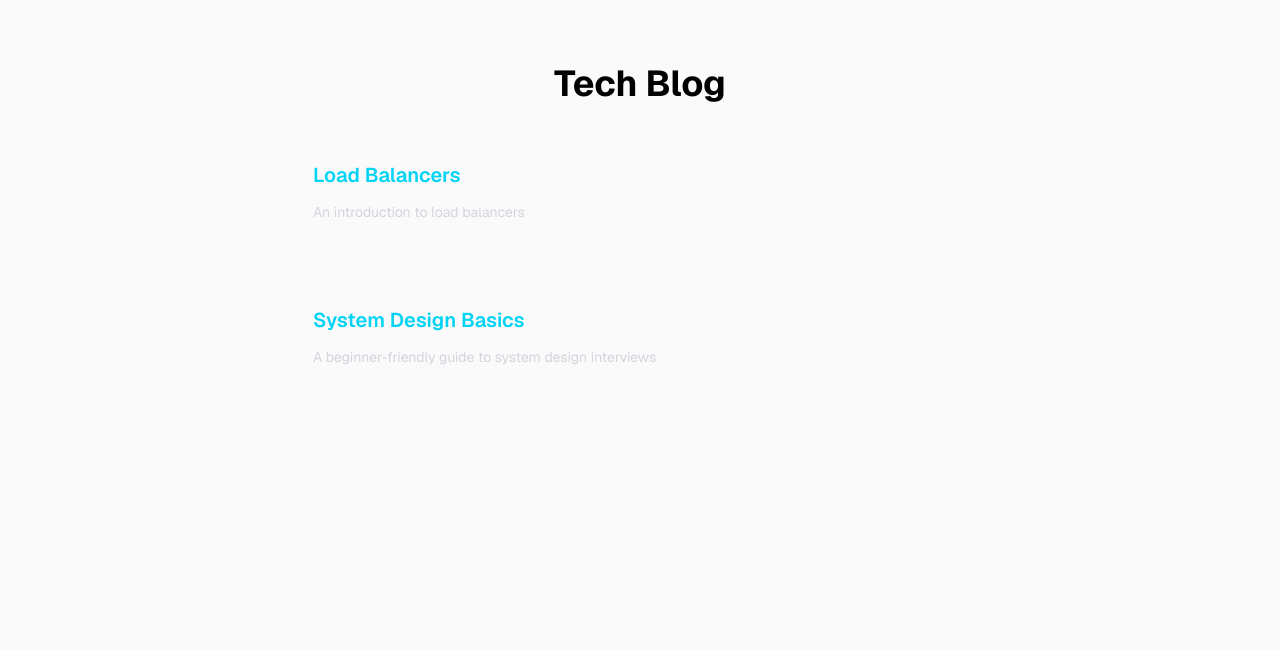
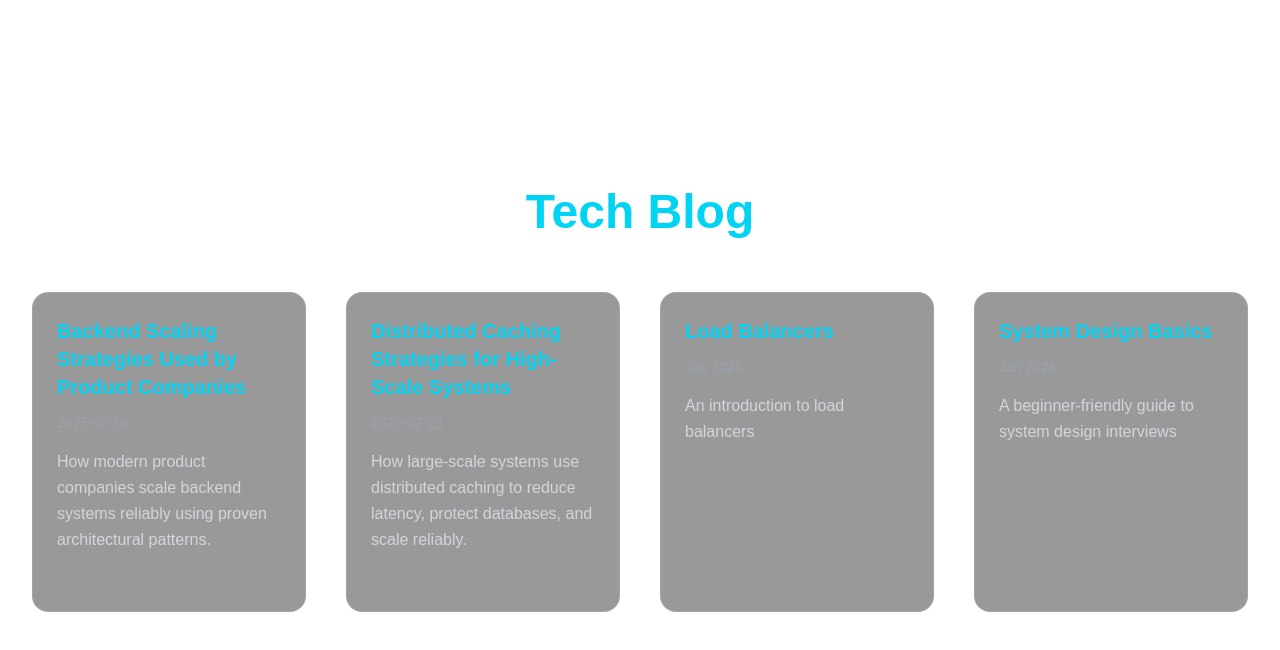
Before and after one commit to Rishabhupadhya/Blog, a Next.js app: page / in a window 1280 px wide. Shown: the top 650 px of the page. Built offline with nearby package versions, Linux system fonts and the light colour scheme.

Commit message:
added 4 blogs and changed the style of website

```diff
--- a/app/page.tsx
+++ b/app/page.tsx
@@ -1,24 +1,35 @@
+import BlogCard from "@/components/BlogCard";
 import { getAllBlogs } from "@/lib/getBlogs";
-import BlogCard from "@/components/BlogCard";
 
-export default function Home() {
+export default function BlogPage() {
   const blogs = getAllBlogs();
+
   return (
-    <div className="flex min-h-screen flex-col items-center bg-zinc-50 font-sans dark:bg-black">
-      <main className="w-full max-w-3xl py-16 px-4 sm:px-8">
-        <h1 className="mb-8 text-4xl font-bold text-black dark:text-zinc-50 text-center">Tech Blog</h1>
-        <div className="grid gap-8">
-          {blogs.map((blog: any) => (
-            <BlogCard
-              key={blog.slug}
-              slug={blog.slug}
-              title={blog.title}
-              description={blog.description}
-              date={blog.date}
-            />
+    <main className="min-h-screen px-8 py-28 flex flex-col items-center justify-center">
+      {/* PAGE CONTAINER */}
+      <section className="max-w-7xl mx-auto w-full">
+
+        {/* HEADER */}
+        <h1 className="text-4xl md:text-5xl font-bold text-cyan-400 mb-14 text-center">
+          Tech Blog
+        </h1>
+
+        {/* GRID */}
+        <div
+          className="
+            grid
+            grid-cols-1
+            sm:grid-cols-2
+            lg:grid-cols-4
+            gap-10
+          "
+        >
+          {blogs.map((blog) => (
+            <BlogCard key={blog.slug} blog={blog} />
           ))}
         </div>
-      </main>
-    </div>
+
+      </section>
+    </main>
   );
 }
--- a/package.json
+++ b/package.json
@@ -9,6 +9,7 @@
     "lint": "eslint"
   },
   "dependencies": {
+    "@tailwindcss/typography": "^0.5.19",
     "framer-motion": "^12.29.2",
     "gray-matter": "^4.0.3",
     "next": "16.1.5",
--- a/src/components/BlogCard.tsx
+++ b/src/components/BlogCard.tsx
@@ -1,40 +1,50 @@
 "use client";
 
 import Link from "next/link";
+import TiltCard from "./TiltCard";
 
-interface BlogCardProps {
+type Blog = {
+  slug: string;
   title: string;
   description: string;
-  slug: string;
-}
+  date: string;
+};
 
-export default function BlogCard({
-  title,
-  description,
-  slug,
-}: BlogCardProps) {
+export default function BlogCard({ blog }: { blog: Blog }) {
   return (
-    <Link href={`/blog/${slug}`}>
-      <div
-        className="
-          group cursor-pointer
-          rounded-2xl p-6
-          bg-white/5 backdrop-blur
-          border border-white/10
-          transition-all duration-300
-          hover:scale-[1.03]
-          hover:-translate-y-2
-          hover:shadow-[0_25px_80px_-15px_rgba(34,211,238,0.35)]
-        "
-      >
-        <h3 className="text-xl font-semibold text-cyan-400 mb-3">
-          {title}
-        </h3>
+    <Link href={`/blog/${blog.slug}`} className="block h-full">
+      <TiltCard>
+        <article
+          className="
+            h-full
+            flex
+            flex-col
+            justify-between
+            rounded-2xl
+            border border-white/10
+            bg-black/40
+            backdrop-blur
+            p-6
+            transition-all
+            duration-300
+            hover:border-cyan-400/50
+            min-h-[320px]
+          "
+        >
+          <h2 className="text-xl font-semibold text-cyan-400 mb-3">
+            {blog.title}
+          </h2>
 
-        <p className="text-gray-300 text-sm leading-relaxed">
-          {description}
-        </p>
-      </div>
+          <p className="text-gray-400 text-sm mb-4">
+            {blog.date}
+          </p>
+
+          {/* pushes content evenly */}
+          <p className="text-gray-300 leading-relaxed flex-grow">
+            {blog.description}
+          </p>
+        </article>
+      </TiltCard>
     </Link>
   );
 }
--- a/src/components/TiltCard.tsx
+++ b/src/components/TiltCard.tsx
@@ -1,34 +1,20 @@
-import BlogCard from "@/components/BlogCard";
+"use client";
 
-const blogs = [
-  {
-    title: "System Design Fundamentals",
-    description:
-      "A practical guide to designing scalable, reliable systems used in real-world products.",
-    slug: "system-design-fundamentals",
-    date: "Jan 2026",
-  },
-  {
-    title: "Scaling Backend APIs",
-    description:
-      "Load balancing, caching, rate limiting, and database scaling explained clearly.",
-    slug: "scaling-backend-apis",
-    date: "Jan 2026",
-  },
-];
+import { ReactNode } from "react";
 
-export default function BlogPage() {
+export default function TiltCard({ children }: { children: ReactNode }) {
   return (
-    <main className="pt-32 px-6 max-w-7xl mx-auto">
-      <h1 className="text-4xl font-bold mb-12">
-        Blog
-      </h1>
-
-      <div className="grid grid-cols-1 md:grid-cols-2 gap-10">
-        {blogs.map((blog) => (
-          <BlogCard key={blog.slug} {...blog} />
-        ))}
-      </div>
-    </main>
+    <div
+      className="
+        transform-gpu
+        transition-transform
+        duration-300
+        hover:-translate-y-3
+        hover:rotate-[0.6deg]
+        hover:scale-[1.02]
+      "
+    >
+      {children}
+    </div>
   );
 }
--- /dev/null
+++ b/src/content/blogs/backend-scaling-strategies.mdx
@@ -0,0 +1,78 @@
+---
+title: "Backend Scaling Strategies Used by Product Companies"
+date: "2025-02-18"
+description: "How modern product companies scale backend systems reliably using proven architectural patterns."
+---
+
+Scaling backend systems is not about adding more servers — it’s about **designing for growth** from day one.
+
+## Vertical vs Horizontal Scaling
+
+### Vertical Scaling
+- Increase CPU / RAM
+- Simple but limited
+- Expensive at scale
+
+### Horizontal Scaling
+- Add more instances
+- Requires stateless services
+- Industry standard for large systems
+
+## Stateless Services
+
+Stateless services allow any instance to handle any request.
+
+Benefits:
+- Easy scaling
+- Fault tolerance
+- Load balancer friendly
+
+State is usually stored in:
+- Databases
+- Caches (Redis)
+- Object storage
+
+## Caching as a First-Class Citizen
+
+Caching reduces:
+- Latency
+- Database load
+- Cost
+
+Common patterns:
+- Read-through cache
+- Write-through cache
+- Cache-aside (most common)
+
+## Async Processing
+
+Move non-critical work out of request path:
+- Message queues
+- Background workers
+- Event-driven systems
+
+**Examples:** Kafka, SQS, RabbitMQ
+
+## Database Scaling
+
+- Read replicas for read-heavy workloads
+- Sharding for massive datasets
+- Indexing for performance
+
+## Observability Matters
+
+You can’t scale what you can’t see:
+- Metrics
+- Logs
+- Traces
+
+Product companies invest heavily in observability early.
+
+## Final Thought
+
+Scalability is not a feature — it’s a **discipline**.
+
+Design systems assuming:
+> traffic will spike, components will fail, and users will grow.
+
+That mindset separates hobby projects from production systems.
--- /dev/null
+++ b/src/content/blogs/distributed-caching-strategies.mdx
@@ -0,0 +1,73 @@
+---
+title: "Distributed Caching Strategies for High-Scale Systems"
+date: "2025-02-25"
+description: "How large-scale systems use distributed caching to reduce latency, protect databases, and scale reliably."
+---
+
+Caching is one of the **highest ROI optimizations** in backend engineering.
+Used correctly, it can reduce latency by orders of magnitude and dramatically cut infrastructure costs.
+
+## Why Distributed Caching Matters
+
+At scale:
+- Databases become the bottleneck
+- Read traffic dominates write traffic
+- Latency expectations are extremely low
+
+Distributed caches solve this by serving data **closer to the application** and avoiding repeated database hits.
+
+## Common Distributed Cache Systems
+
+- **Redis** – In-memory, fast, feature-rich
+- **Memcached** – Simple, extremely fast
+- **Cloud-managed caches** – AWS ElastiCache, Azure Cache for Redis
+
+## Caching Patterns (Interview Favorite)
+
+### 1. Cache-Aside (Lazy Loading)
+- App checks cache first
+- On miss, fetch from DB and populate cache
+
+**Pros:** Simple, widely used
+**Cons:** Cache misses cause DB spikes
+
+### 2. Read-Through Cache
+- Cache sits between app and DB
+- Automatically loads data on miss
+
+**Pros:** Cleaner application code
+**Cons:** Less control over behavior
+
+### 3. Write-Through Cache
+- Writes go to cache and DB simultaneously
+
+**Pros:** Cache consistency
+**Cons:** Higher write latency
+
+## Cache Invalidation (Hardest Problem)
+
+Strategies include:
+- TTL-based expiration
+- Explicit invalidation on writes
+- Versioned cache keys
+
+> “There are only two hard problems in computer science: cache invalidation and naming things.”
+
+## Real-World Considerations
+
+- Hot keys can overload a single node
+- Use consistent hashing for even distribution
+- Always plan for cache failures
+
+## Observability & Safety
+
+- Monitor hit/miss ratio
+- Set sensible TTLs
+- Implement circuit breakers
+
+## Interview Tip
+
+When discussing caching in interviews:
+> Always mention **TTL, eviction policies, and failure handling**.
+
+Caching done right is invisible to users — but critical to system success.
```
Also changed, not shown: 1 other file (tests, documents, lock files or other folders).
